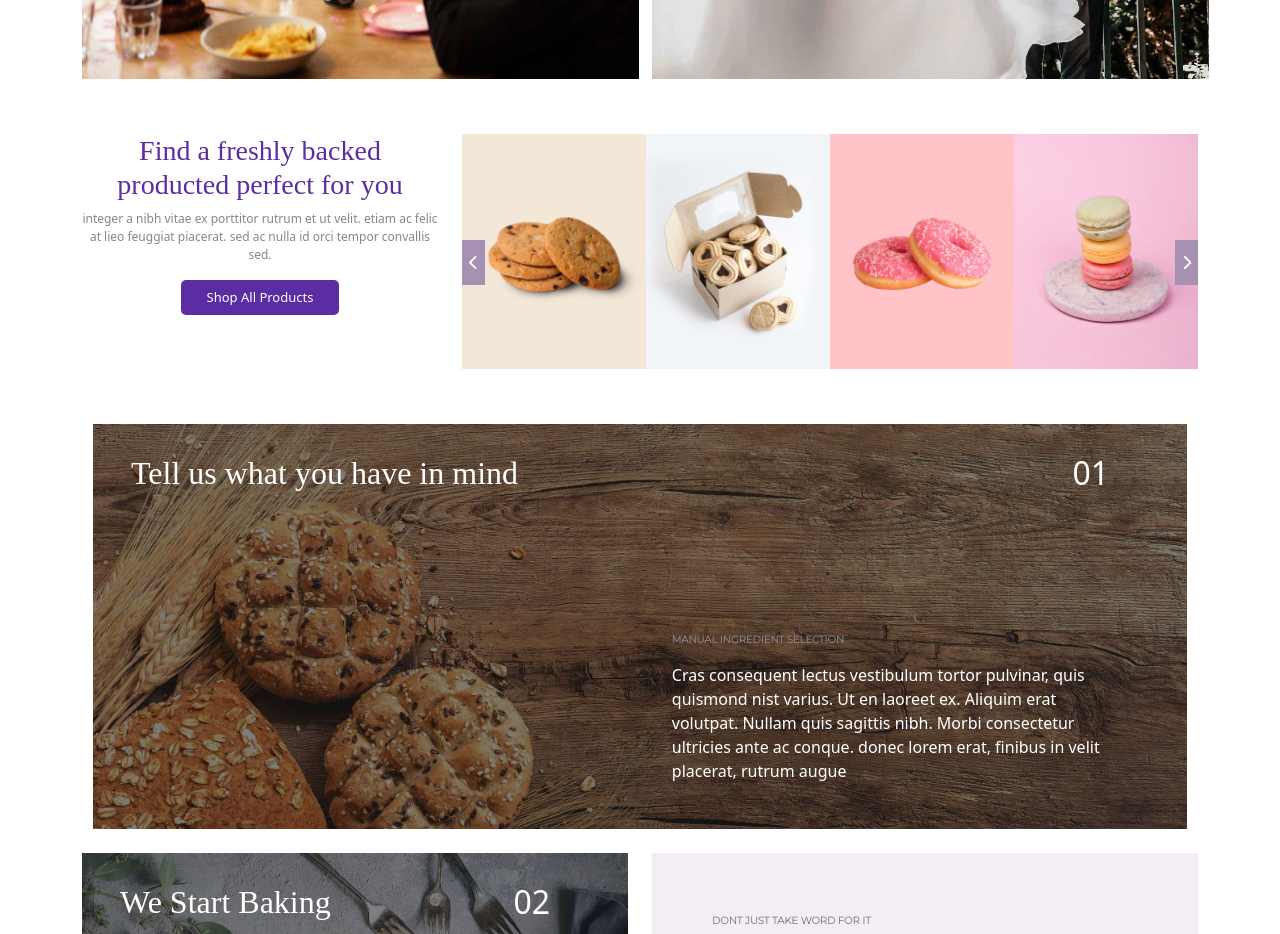
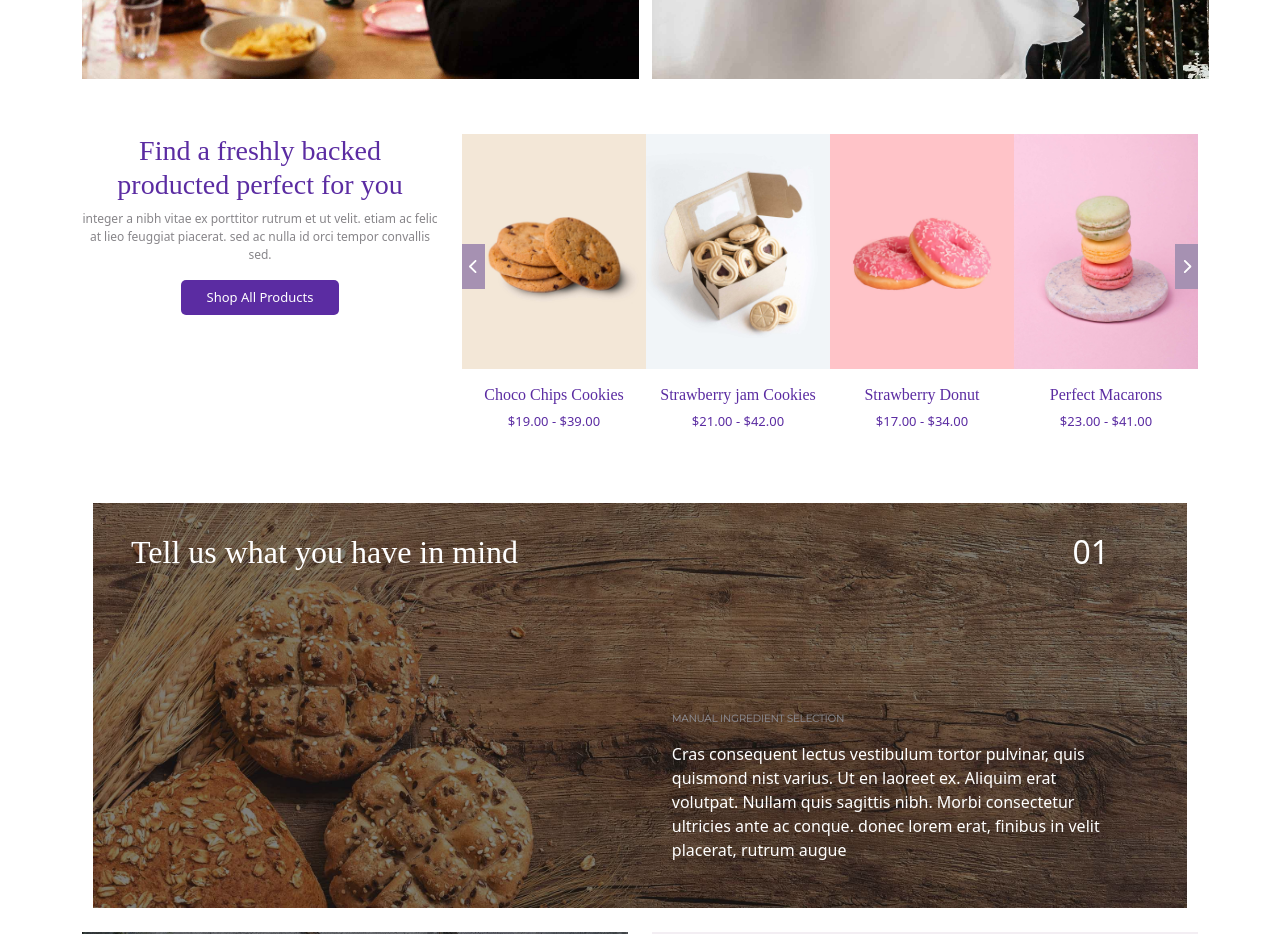
Before and after one commit to Mahdavi3649/proj-html-vuejs, a Vue app: page / in a window 1280 px wide. Shown: the part 1740-2674 px from the top of the page. Built offline with nearby package versions, Linux system fonts and the light colour scheme; a web font is replaced by a local one.

Commit message:
added hover change background color effect to slider

```diff
--- a/src/assets/scss/style.scss
+++ b/src/assets/scss/style.scss
@@ -92,6 +92,10 @@
     }
   }
 
-  h4{
+  h4,h6{
     font-family: "Source Serif Pro", serif;
   }
+
+  .bf-color{
+    color: #5b2ca2;
+  }
--- a/src/components/MainComponent.vue
+++ b/src/components/MainComponent.vue
@@ -1,7 +1,7 @@
 <template>
   <main>
     <div class="container">
-      <section class="first-section">
+      <section class="products">
         <div class="row">
           <div class="col-4 mt-4">
             <p class="freshtext mb-3">our products</p>
@@ -106,13 +106,20 @@
                 />
               </div>
             </div>
-
-            <img
-              :src="item.src"
+            <div
+              class="img-wrapper"
               v-for="(item, index) in items"
               :key="index"
-              class="item"
-            />
+            >
+              <img :src="item.src" class="item" />
+              <div class="content text-center">
+                <h6 class="mt-3 bf-color">{{ item.title }}</h6>
+                <p class="bf-color fs-13">{{ item.price }}</p>
+              </div>
+              <div class="content-center fade">
+                <p>{{ item.option }}</p>
+              </div>
+            </div>
           </div>
         </div>
       </section>
@@ -322,13 +329,13 @@ export default {
           src: require("@/assets/img/choco-chip-cookies.jpg"),
           title: "Choco Chips Cookies",
           type: "Cookies, Pasteries",
-          price: "$19.00 $39.00",
+          price: "$19.00 - $39.00",
         },
         {
           src: require("@/assets/img/strawberry-jam-cookies.jpg"),
           title: "Strawberry jam Cookies",
           type: "Cookies, Pasteries",
-          price: "$21.00 $42.00",
+          price: "$21.00 - $42.00",
         },
       ],
 
@@ -337,25 +344,29 @@ export default {
           src: require("@/assets/img/choco-chip-cookies.jpg"),
           title: "Choco Chips Cookies",
           type: "Cookies, Pasteries",
-          price: "$19.00 $39.00",
+          price: "$19.00 - $39.00",
+          option: "select option  /  quick view",
         },
         {
           src: require("@/assets/img/strawberry-jam-cookies.jpg"),
           title: "Strawberry jam Cookies",
           type: "Cookies, Pasteries",
-          price: "$21.00 $42.00",
+          price: "$21.00 - $42.00",
+          option: "select option  /  quick view",
         },
         {
           src: require("@/assets/img/strawberry-donut.jpg"),
           title: "Strawberry Donut",
           type: "Cookies, Pasteries",
-          price: "$17.00 $34.00",
+          price: "$17.00 - $34.00",
+          option: "select option  /  quick view",
         },
         {
           src: require("@/assets/img/perfect-macarons.jpg"),
           title: "Perfect Macarons",
           type: "Cookies, Pasteries",
-          price: "$23.00 $41.00",
+          price: "$23.00 - $41.00",
+          option: "select option  /  quick view",
         },
       ],
     };
@@ -369,7 +380,7 @@ main {
     color: #5b2ca2;
     font-family: "Source Serif Pro", serif;
   }
-  .first-section {
+  .products {
     padding: 3rem 0;
 
     .img-wrapper {
@@ -377,7 +388,7 @@ main {
 
       .content {
         position: absolute;
-        width: 100%;
+        width: 98%;
         inset: 0;
         padding: 1rem;
         display: flex;
@@ -385,6 +396,7 @@ main {
         justify-content: center;
         align-items: center;
         transition: 200ms ease-in-out;
+        background: rgba(152, 148, 148, 0.6);
       }
 
       img {
@@ -392,11 +404,6 @@ main {
         object-fit: cover;
         object-position: center;
       }
-    }
-
-    .img-wrapper:hover > img.blur {
-      filter: blur(1px);
-      color: #a691b2;
     }
 
     .img-wrapper:hover > .content.fade {
@@ -451,19 +458,43 @@ main {
 
   .shop {
     .col-8 {
+      .img-wrapper {
+        position: relative;
+      }
       .item {
-        width: calc(100% / 4);
+        width: 100%;
       }
-
       .prev {
         position: absolute;
         left: 0;
-        top: 45%;
+        top: 35%;
       }
       .next {
         position: absolute;
         left: 713px;
-        top: 45%;
+        top: 35%;
+      }
+      .content-center {
+        position: absolute;
+        width: 100%;
+        height: 75%;
+        inset: 0;
+        padding: 10px;
+        display: flex;
+        justify-content: center;
+        align-items: center;
+        font-size: 10px;
+        font-family: "Montserrat", sans-serif;
+        text-transform: uppercase;
+        font-weight: 700;
+        color: white;
+        z-index: 1;
+        transition: 200ms ease-in-out;
+        background: rgba(152, 148, 148, 0.6);
+      }
+
+      .img-wrapper:hover > .content-center.fade {
+        opacity: 1;
       }
     }
   }
```
